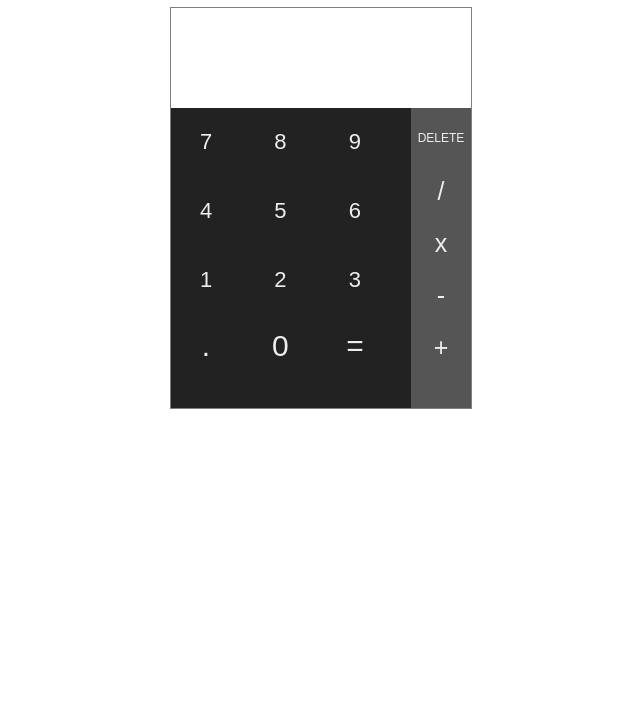
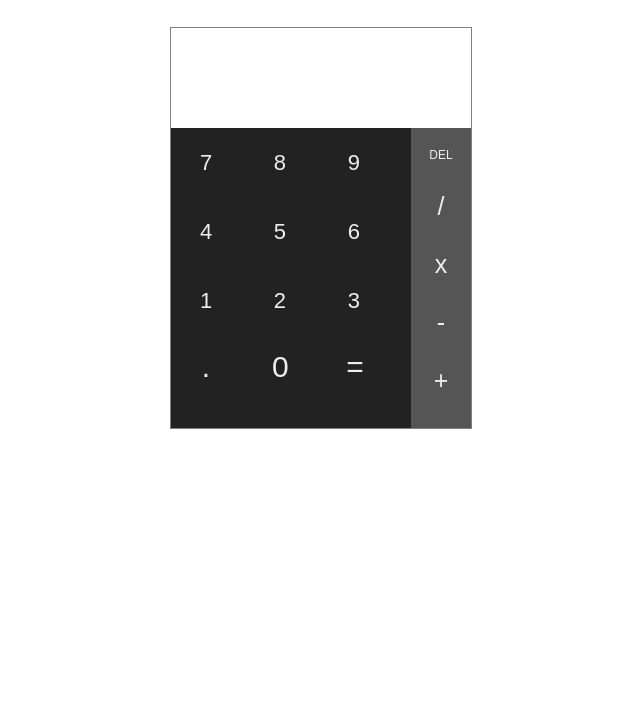
Before and after one commit to mknaidu/calculator, a plain HTML site: page index.html in a window 1280 px wide. Shown: the part 73-800 px from the top of the page, without its empty margins (319-959 px from the left). Drawn offline with nearby package versions, Linux system fonts and the light colour scheme.

Commit message:
Improved auto answering functionality and basic design changes

```diff
--- a/calc.css
+++ b/calc.css
@@ -9,6 +9,8 @@ h1 {
   color : #444;
   border : 1px solid grey;
   margin : 0 auto;
+  position: relative;
+  top: 100px;
 }
 
 #view-out {
@@ -23,13 +25,16 @@ h1 {
 
 #view {
   float:right;
+  margin-top : 30px;
 }
 
-.answer {
+#answer {
   height : 40%;
-  position : relative;
-  bottom : -60px;
-  background-color : red;
+  width : 100%;
+  bottom : 20px;
+  text-align : right;
+  position: absolute;
+  font-size : 20px;
 }
 
 .numberpad {
@@ -42,13 +47,6 @@ h1 {
   position: relative;
 }
 
-/*.view-gap {
-  //height : 40px;
-  width : auto;
-  background: transparent;
-  display : none;
-}*/
-
 button {
   height : 69px;
   width : 70px;
@@ -57,8 +55,9 @@ button {
   border : none;
   outline: none;
   font-size : 30px;
-  border-radius : 10px;
+  border-radius : 50%;
   text-align: center;
+  //background-color: red;
 }
 
 .numbers {
@@ -75,8 +74,15 @@ button {
 
 .right-align {
   position: relative;
-  top : -19em;
+  top : -22em;
 }
+
+.right-align .operators button {
+  padding-top : 30px;
+  //padding-bottom : 10px;
+}
+
+
 
 .operators {
   position: absolute;
--- a/index.html
+++ b/index.html
@@ -1,11 +1,14 @@
+
 <!DOCTYPE html>
 <html>
 <head>
   <title>Android Calculator</title>
   <link href="calc.css" type="text/css" rel="stylesheet">
+  <link rel="stylesheet" href="https://fonts.googleapis.com/icon?family=Material+Icons">
+  <link rel="stylesheet" href="https://code.getmdl.io/1.2.1/material.teal-cyan.min.css">
 </head>
 <body>
-    <h1>Android Calculator</h1>
+  <!-- <h1>Android Calculator</h1> -->
   <div class="main">
     <div id="view-out">
       <div id="view"></div>
@@ -26,7 +29,7 @@
 
       <div class="right-align">
 
-            <button class="clear not-btn" onclick="clr();">DELETE</button>
+        <button class="clear not-btn" onclick="backspace();">DEL</button>
 
         <div class="operators">
           <button>/</button>
@@ -45,6 +48,7 @@
     </div>
   </div>
   <!-- <script src="https://cdnjs.cloudflare.com/ajax/libs/mathjs/1.7.0/math.js"></script> -->
+  <script defer src="https://code.getmdl.io/1.2.1/material.min.js"></script>
   <script src="main.js"> </script>
 </body>
 </html>
--- a/main.js
+++ b/main.js
@@ -135,6 +135,12 @@ function clr() {
   updateEquation("", "rewrite")
 }
 
+//Remove the last character from the view
+function backspace() {
+  const eq = view.innerHTML
+  updateEquation(eq.slice(0, eq.length - 1), "rewrite")
+}
+
 //Evalurate the current equation in view
 function equal() {
   const eq = updateChar(stripComma(view.innerHTML), 'x', '*') //.replace('x', '*')
@@ -144,12 +150,7 @@ function equal() {
 function autoAnwer() {
   //const TEMP_VAL = checkValue(stripComma(view.innerHTML))
   if (getOperatorIndex(view.innerHTML) < view.innerHTML.length - 1) answerView.innerHTML = eval(updateChar(stripComma(view.innerHTML), 'x', '*'));
-}
-
-//Remove the last character from the view
-function backspace() {
-  const eq = view.innerHTML
-  updateEquation(eq.slice(0, eq.length - 1), "rewrite")
+  else answerView.innerHTML = ""
 }
 
 //Update the font size of the equation in view as it's changed
```
Also changed, not shown: 1 other file. Lines whose indentation alone changed are shown as unchanged.
